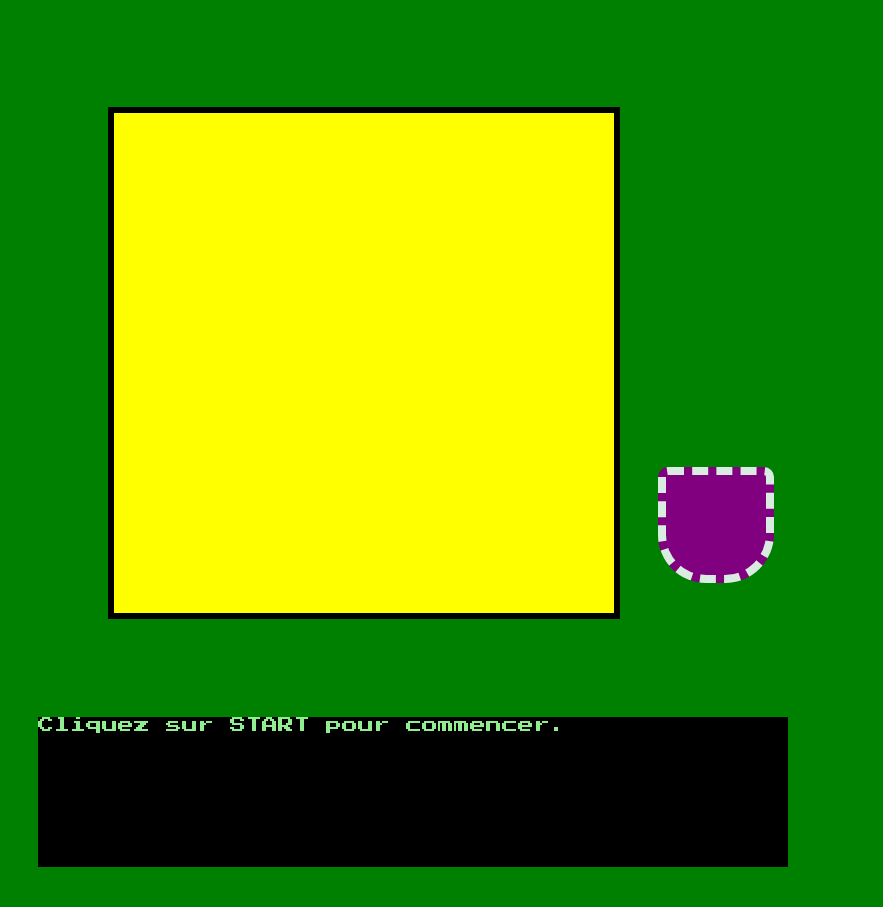
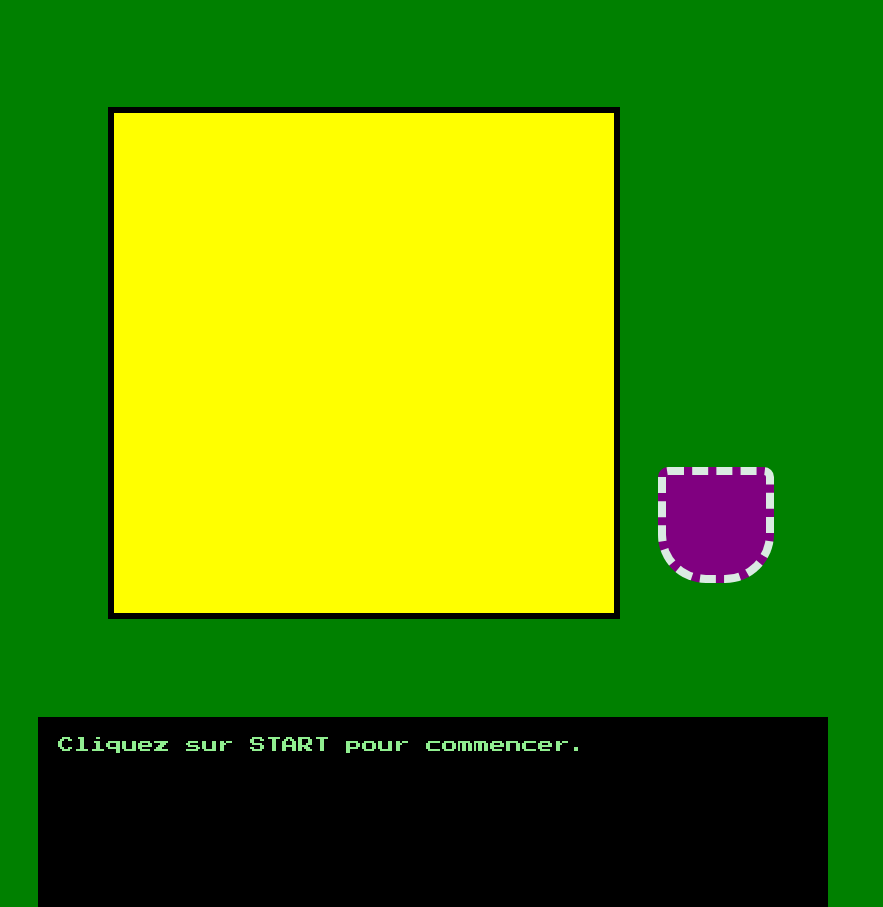
Before and after one commit to Ghali-Boukili/jv_site, a plain HTML site: page index.html in a window 1280 px wide. Shown: the part 101-1008 px from the top of the page, without its empty margins (0-883 px from the left). Before the commit the page ends 968 px from the top, so only its background shows below. Drawn offline with nearby package versions, Linux system fonts and the light colour scheme; files that its build step writes are made by us from their sources; files whose address does not match are found by name.

Commit message:
Update mainstyle.css

```diff
--- a/mainstyle.css
+++ b/mainstyle.css
@@ -48,6 +48,7 @@ body{
 	color:lightgreen;
 	font-family: 'Press Start 2P', cursive;
 	overflow:scroll;
+	padding: 20px
 }
 
 #haut{}
```
